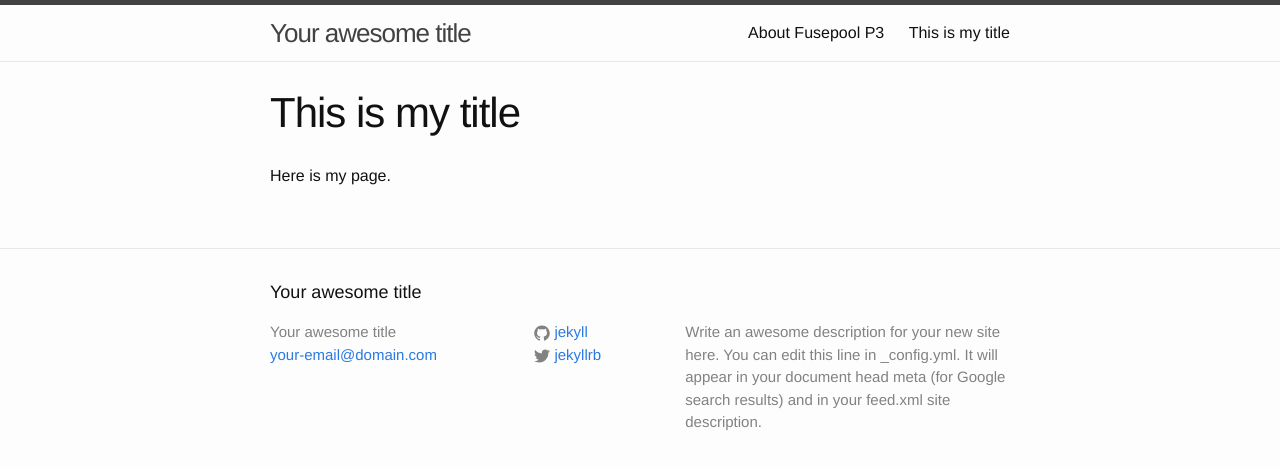
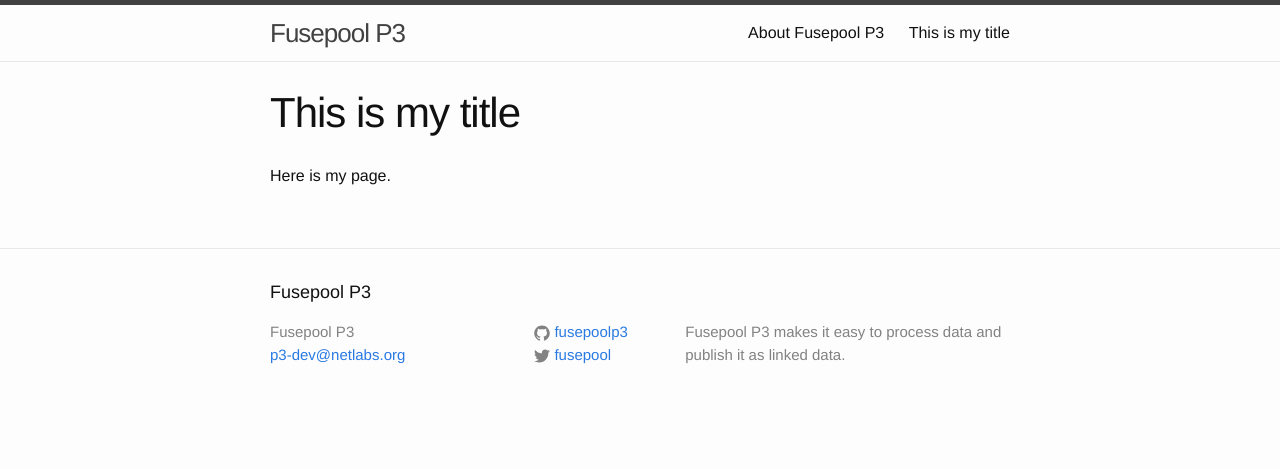
Before and after one commit to fusepoolP3/fusepoolp3.github.io, a Jekyll site: the page built from test.md, in a window 1280 px wide. Shown: the top 469 px of the page. Built offline with Jekyll 4.4.1, drawn with Linux system fonts in a browser that asks for light colours.

Commit message:
updated _config.yml

```diff
--- a/_config.yml
+++ b/_config.yml
@@ -1,14 +1,12 @@
 # Site settings
-title: Your awesome title
-email: your-email@domain.com
+title: Fusepool P3
+email: p3-dev@netlabs.org
 description: > # this means to ignore newlines until "baseurl:"
-  Write an awesome description for your new site here. You can edit this
-  line in _config.yml. It will appear in your document head meta (for
-  Google search results) and in your feed.xml site description.
+  Fusepool P3 makes it easy to process data and publish it as linked data.
 baseurl: "" # the subpath of your site, e.g. /blog/
-url: "http://yourdomain.com" # the base hostname & protocol for your site
-twitter_username: jekyllrb
-github_username:  jekyll
+url: "http://fusepoolp3.github.io" # the base hostname & protocol for your site
+twitter_username: fusepool
+github_username:  fusepoolp3
 
 # Build settings
 markdown: kramdown
```
